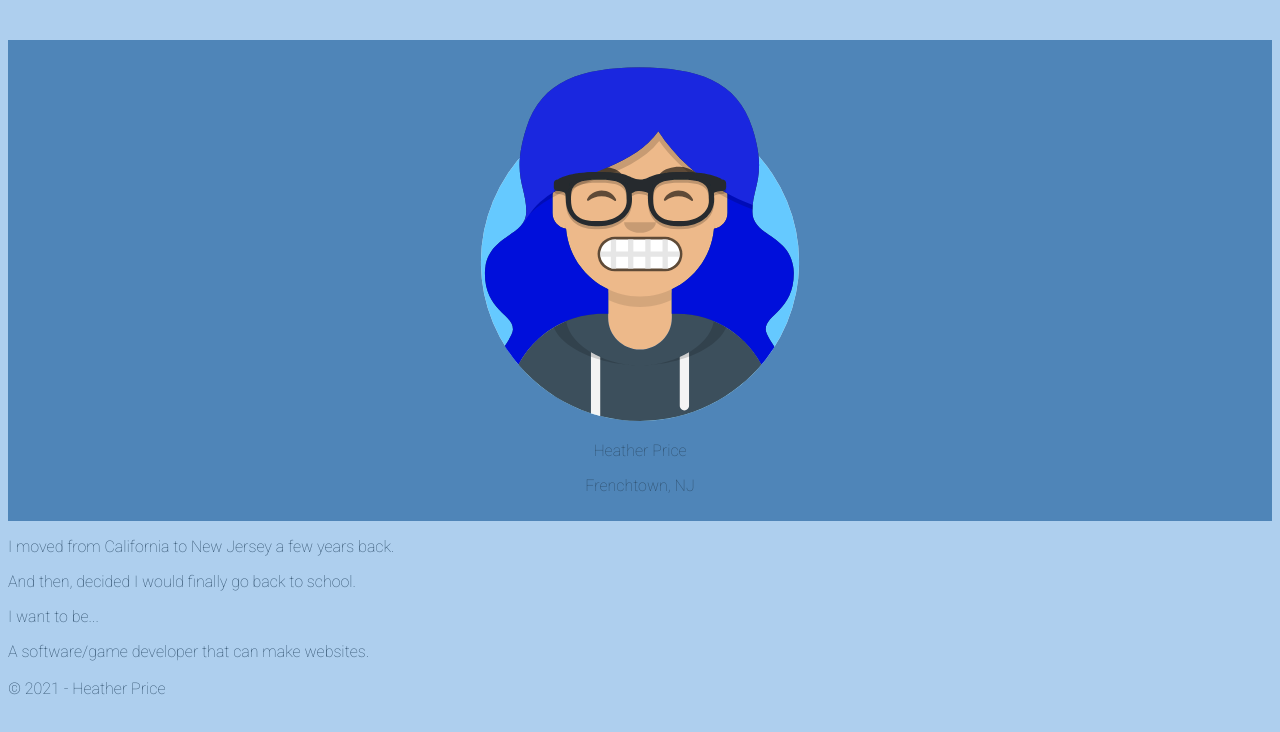
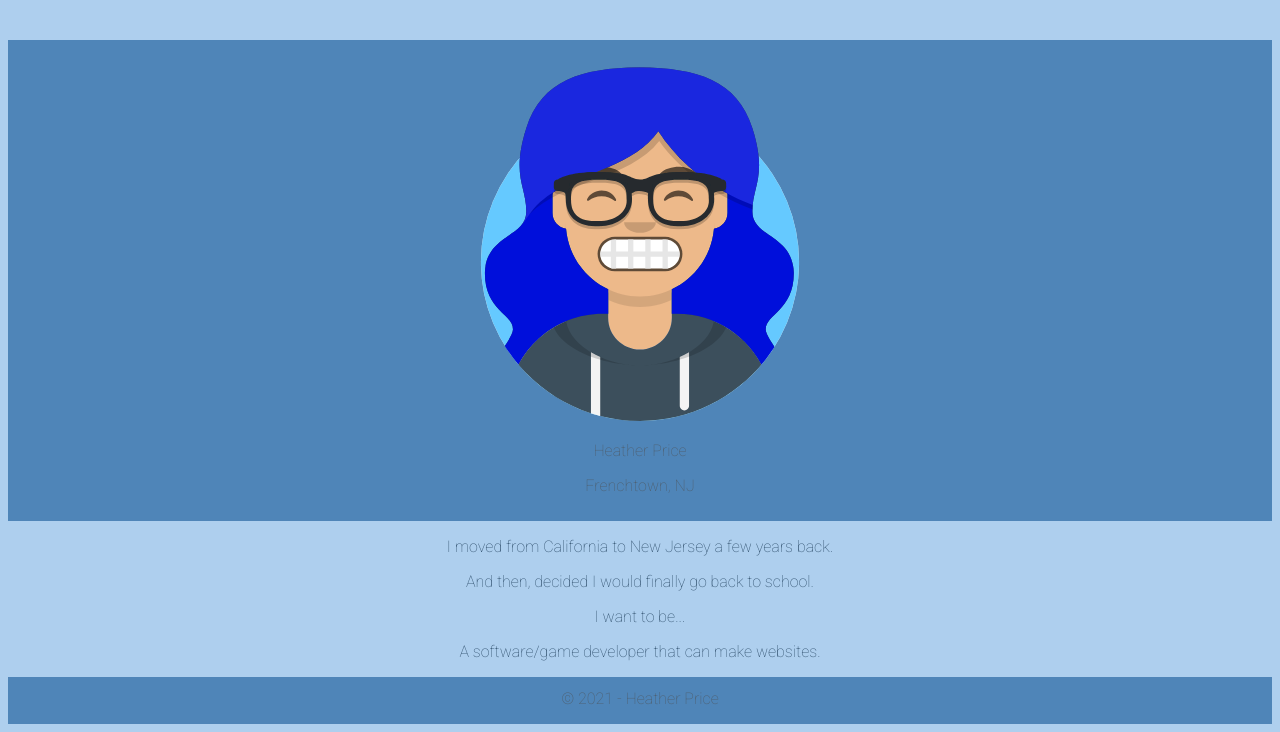
Before and after one commit to RVCC-IDMX/about-me-hprice9, a plain HTML site: page index.html in a window 1280 px wide. Shown: the part 243-975 px from the top of the page. Drawn offline with Linux system fonts and the light colour scheme.

Commit message:
Update style.css

```diff
--- a/css/style.css
+++ b/css/style.css
@@ -2,7 +2,6 @@ body {
     background-color: #AECFEE;
     color: #2E4E6B;
     font-family:Roboto;
-    font-weight:400;
 }
 
 h1, h2, h3, h4, h5, h6 {
@@ -16,9 +15,10 @@ header {
     text-align: center;
 }
 
-#hero {
+#hero, footer {
     text-align: center;
     background: #4F85B8;
+    color: #4E5D6B;
     padding:10px;
 
 }
@@ -26,3 +26,7 @@ header {
 #hero img {
     width: 350px;
 }
+
+#bio {
+    text-align: center;
+}
```
